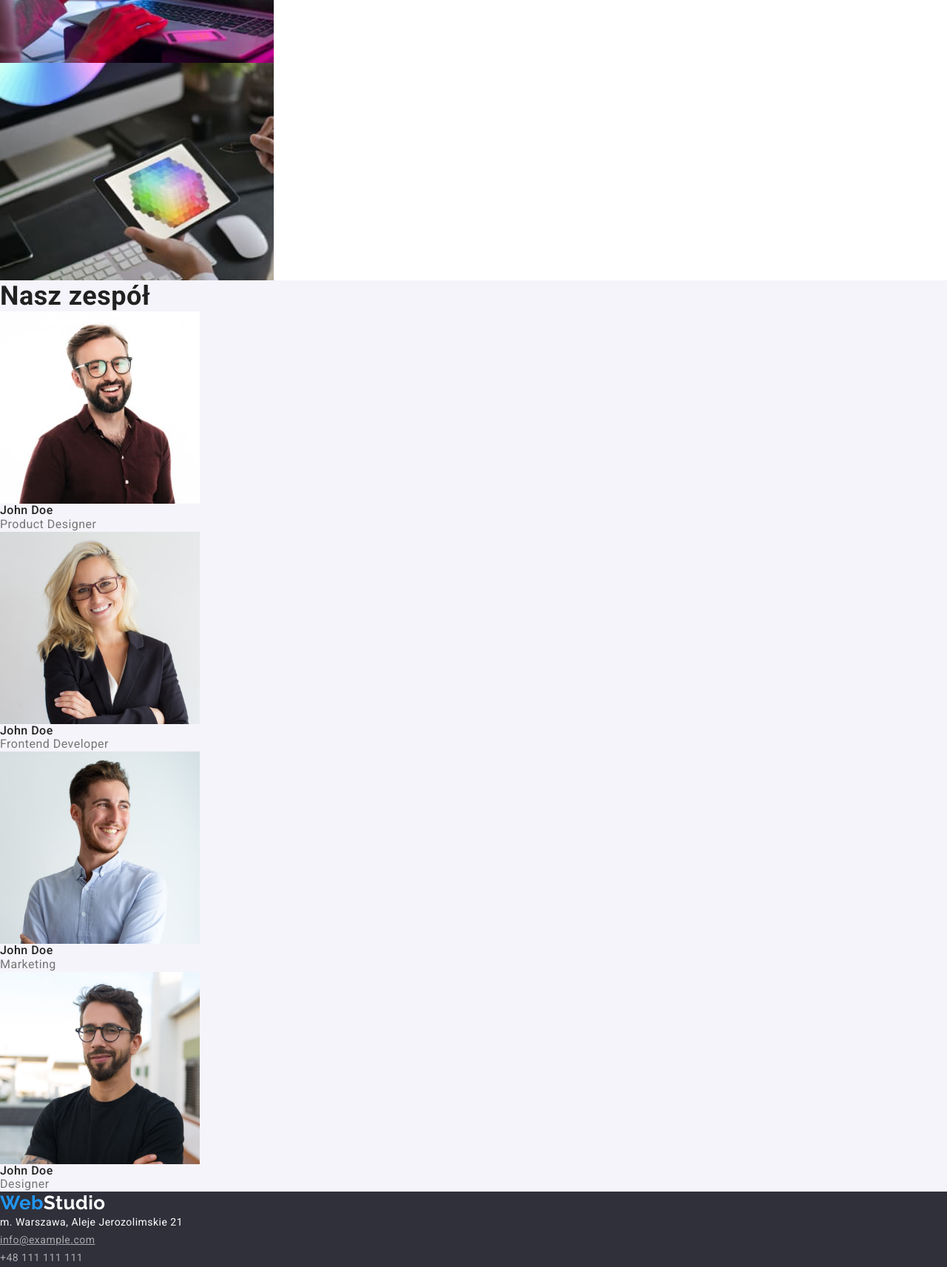
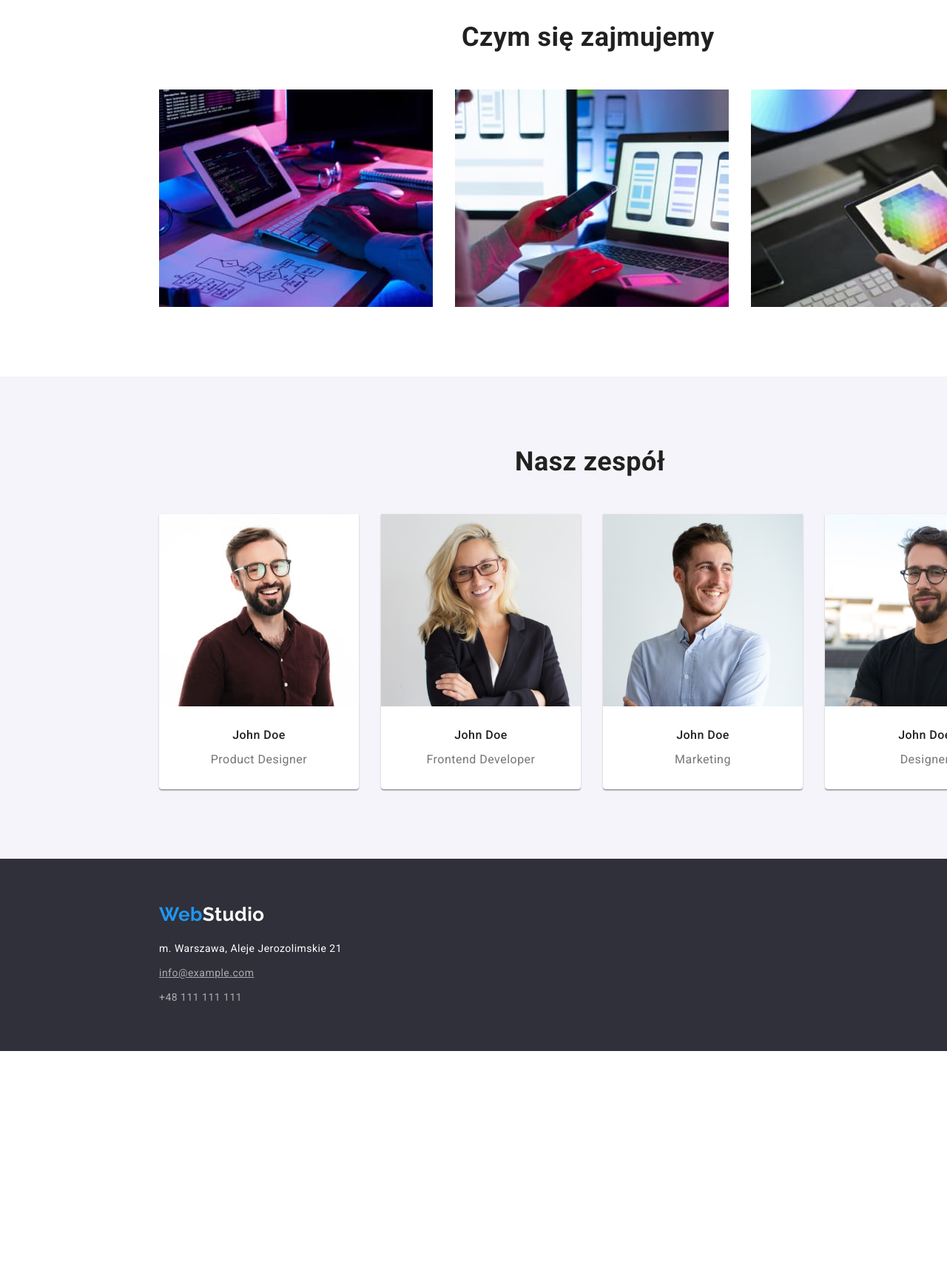
Before and after one commit to EmiliaWenta/goit-html-css-hw3, a plain HTML site: page index.html in a window 1280 px wide. Shown: the part 920-2633 px from the top of the page at 74% size. After the commit the page ends 2341 px from the top, so only its background shows below. Drawn offline with nearby package versions, Linux system fonts and the light colour scheme.

Commit message:
dokończenie zadania domowego

```diff
--- a/css/styles.css
+++ b/css/styles.css
@@ -3,7 +3,6 @@ body {
   font-weight: 400;
   letter-spacing: 0.03em;
   color: #212121;
-  margin: 0;
   width: 1600px;
   margin: 0 auto;
 }
@@ -36,14 +35,18 @@ body {
 
 .header {
   background-color: var(--color-white);
-  border-bottom-width: 1px;
-  border-bottom-style: solid;
-  border-bottom-color: #ececec;
+
   display: flex;
   justify-content: space-between;
   align-items: center;
   padding-top: 14.3px;
   padding-bottom: 14.3px;
+}
+
+.div-for-bottom-line {
+  border-bottom-width: 1px;
+  border-bottom-style: solid;
+  border-bottom-color: #ececec;
 }
 
 .div-with-logo-and-nav {
@@ -58,12 +61,21 @@ body {
   flex-wrap: wrap;
   max-width: 100%;
   padding: 0;
+  gap: 30px;
 }
 
-.porftolio-item-li {
-  flex-basis: calc((100%-60px) / 3);
+.porftolio-item-li figcaption {
+  border-left: 1px solid #eeeeee;
+  border-bottom: 1px solid #eeeeee;
+  border-right: 1px solid #eeeeee;
+  padding-left: 24px;
+  padding-top: 20px;
+  padding-bottom: 20px;
 }
 
+figcaption h4 {
+  margin-bottom: 4px;
+}
 .logo {
   font-family: "Raleway";
   font-weight: 700;
@@ -121,10 +133,16 @@ body {
   line-height: 1.36;
   letter-spacing: 0.06em;
   color: var(--color-white);
+  padding-bottom: 30px;
 }
 
 .main-section {
   background-color: var(--color-darkbackground);
+  display: block;
+  margin: 0 auto;
+  text-align: center;
+  padding-top: 200px;
+  padding-bottom: 200px;
 }
 
 .order-button {
@@ -132,8 +150,11 @@ body {
   font-size: 16px;
   line-height: 1.88;
   letter-spacing: 0.06em;
+  padding: 10px 41px 10px 42px;
   color: var(--color-white);
   background-color: var(--color-blue);
+  box-shadow: 0px 4px 4px rgba(0, 0, 0, 0.15);
+  border-radius: 4px;
 }
 
 .order-button:hover,
@@ -149,6 +170,7 @@ body {
   font-weight: 700;
   font-size: 14px;
   line-height: 1.17;
+  margin-bottom: 10px;
 }
 
 .about-us p {
@@ -159,6 +181,9 @@ body {
 
 .about-us-list {
   list-style: none;
+  display: flex;
+  justify-content: space-between;
+  gap: 29px;
 }
 
 .what-we-do {
@@ -167,12 +192,26 @@ body {
 
 .what-we-do-list {
   list-style: none;
+  display: flex;
+  justify-content: space-between;
+  gap: 30px;
+  padding-bottom: 94px;
 }
 
-.h2 {
+.h2-our-team {
   font-weight: 700;
   font-size: 36px;
   line-height: 1.17;
+  padding-bottom: 50px;
+  padding-top: 94px;
+  padding-left: 481px;
+}
+.h2-what-we-do {
+  font-weight: 700;
+  font-size: 36px;
+  line-height: 1.17;
+  padding-bottom: 50px;
+  padding-left: 409px;
 }
 
 .our-team {
@@ -181,18 +220,38 @@ body {
 
 .our-team-list {
   list-style: none;
+  display: flex;
+  justify-content: space-between;
+  gap: 30px;
+  padding-bottom: 94px;
 }
 
 .our-team-list h4 {
   font-weight: 500;
   font-size: 16px;
   line-height: 1.17;
+  padding-top: 30px;
+  padding-bottom: 10px;
 }
 
 .our-team-list p {
   font-size: 16px;
   line-height: 1.17;
+  padding-bottom: 30px;
   color: var(--color-p);
+}
+
+.our-team-list figure {
+  background-color: var(--color-white);
+  box-shadow: 0px 1px 3px rgba(0, 0, 0, 0.12), 0px 1px 1px rgba(0, 0, 0, 0.14),
+    0px 2px 1px rgba(0, 0, 0, 0.2);
+  border-radius: 0px 0px 4px 4px;
+}
+
+.our-team-list figcaption {
+  display: block;
+  text-align: center;
+  margin: 0 auto;
 }
 .portfolio-button {
   font-weight: 500;
@@ -211,6 +270,10 @@ body {
   background-color: var(--color-blue);
 }
 
+.section {
+  padding-top: 94px;
+  padding-bottom: 94px;
+}
 .portfolio-button-list ul {
   list-style: none;
 }
@@ -218,6 +281,8 @@ body {
 .portfolio-button-list-open {
   display: flex;
   gap: 8px;
+  justify-content: center;
+  padding-bottom: 50px;
 }
 
 img {
@@ -237,7 +302,7 @@ img {
   color: var(--color-p);
 }
 
-.footer {
+.fotter-for-background {
   background-color: var(--color-darkbackground);
 }
 
@@ -248,13 +313,18 @@ img {
   line-height: 1.17;
   color: var(--color-white);
   text-decoration: none;
+  padding-top: 60px;
+  padding-bottom: 20px;
 }
-
+.address {
+  padding-bottom: 60px;
+}
 .address p {
   font-size: 14px;
   line-height: 1.71;
   color: var(--color-white);
   font-style: normal;
+  margin-bottom: 9px;
 }
 
 .address a {
@@ -269,6 +339,10 @@ img {
   text-decoration: underline;
 }
 
+.email-in-fotter {
+  margin-bottom: 9px;
+}
+
 .logo-fotter:hover,
 .logo-fotter:focus {
   color: var(--color-blue);
--- a/index.html
+++ b/index.html
@@ -52,8 +52,9 @@
         </h1>
         <button class="order-button" type="button">Zamów usługę</button>
       </section>
+
       <div class="about-us">
-        <section>
+        <section class="container section">
           <ul class="about-us-list">
             <li>
               <h3>LOREM IPSUM</h3>
@@ -86,8 +87,8 @@
           </ul>
         </section>
 
-        <section class="what-we-do">
-          <h2 class="h2">Czym się zajmujemy</h2>
+        <section class="what-we-do container">
+          <h2 class="h2-what-we-do">Czym się zajmujemy</h2>
           <ul class="what-we-do-list">
             <li>
               <img
@@ -117,7 +118,8 @@
         </section>
       </div>
       <section class="our-team">
-        <h2 class="h2">Nasz zespół</h2>
+        <div class="container">
+          <h2 class="h2-our-team">Nasz zespół</h2>
           <ul class="our-team-list">
             <li>
               <figure>
@@ -176,10 +178,13 @@
               </figure>
             </li>
           </ul>
+        </div>
       </section>
     </main>
-    <footer class="footer">
-      <p>
+
+    <div class="fotter-for-background">
+      <footer class="footer container">
+        <p class="logo-fotter">
           <a class="logo-fotter" href="./index.html"
             ><span class="accent">Web</span>Studio</a
           >
@@ -187,10 +192,14 @@
 
         <address class="address">
           <p>m. Warszawa, Aleje Jerozolimskie 21</p>
-        <a class="e-mail" href="mailto:info@devstudio.com">info@example.com</a>
-        <br />
+          <div class="email-in-fotter">
+            <a class="e-mail" href="mailto:info@devstudio.com"
+              >info@example.com</a
+            >
+          </div>
           <a href="tel:+48111111111">+48 111 111 111</a>
         </address>
       </footer>
+    </div>
   </body>
 </html>
```
Also changed, not shown: portfolio.html (+17 -10 lines). Lines whose indentation alone changed are shown as unchanged.
